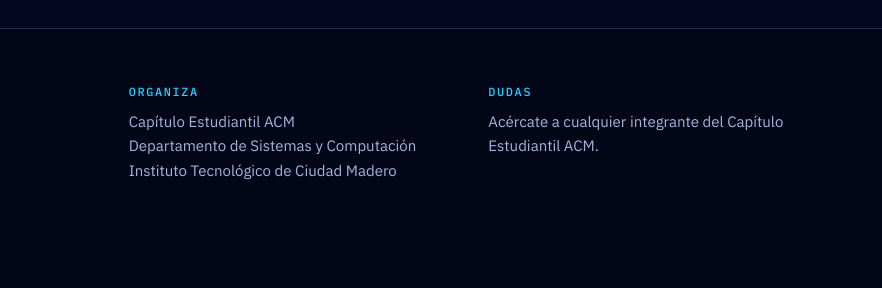
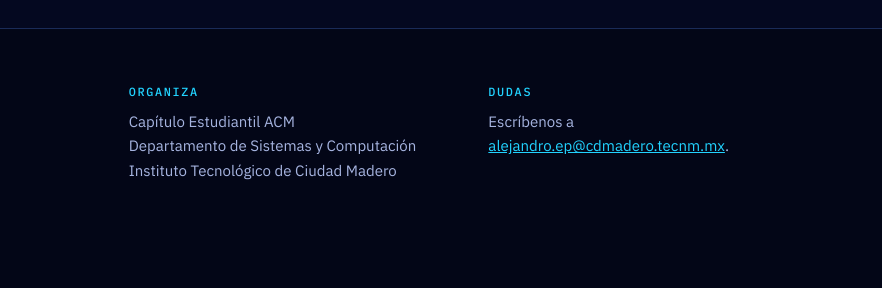
Before and after one commit to alexsdx/expo-sistemas-2026, a plain HTML site: page index.html in a window 1280 px wide. Shown: the part 10988-11276 px from the top of the page, 398-1280 px from the left. Drawn offline with Linux system fonts and the light colour scheme.

Commit message:
Agrega el correo de contacto para dudas
Co-Authored-By: Claude Opus 5.5 <noreply@anthropic.com>

```diff
--- a/index.html
+++ b/index.html
@@ -554,7 +554,7 @@
       </div>
       <div>
         <h3>Dudas</h3>
-        <p id="contactoTexto">Acércate a cualquier integrante del Capítulo Estudiantil ACM.</p>
+        <p id="contactoTexto">Escríbenos a <a href="mailto:alejandro.ep@cdmadero.tecnm.mx?subject=Dudas%20Expo%20Sistemas%202026">alejandro.ep@cdmadero.tecnm.mx</a>.</p>
       </div>
     </div>
     <p class="pie__fin">Ingeniería en Sistemas Computacionales · Ciudad Madero, Tamaulipas · 2026</p>
--- a/script.js
+++ b/script.js
@@ -11,9 +11,9 @@
 // registro muestran "Registro disponible muy pronto".
 const REGISTRO_URL = "https://docs.google.com/forms/d/e/1FAIpQLSd-aXR1J59yGKvjqS3DULU3XkwTsxgL9x-Vsbn6Y-oM1TjRWQ/viewform";
 
-// Contacto para dudas. Ejemplo: "Escríbenos a correo@ejemplo.mx" o
-// "Instagram: @capitulo". Si queda vacío se usa el texto de index.html.
-const CONTACTO = "";
+// Correo de contacto para dudas (aparece en el pie como enlace "mailto").
+// Si queda vacío se usa el texto de index.html.
+const CONTACTO = "alejandro.ep@cdmadero.tecnm.mx";
 
 // Fechas (hora del centro de México, UTC-6).
 const CIERRE_REGISTRO = new Date("2026-11-28T00:00:00-06:00"); // fin del 27 de noviembre
@@ -97,7 +97,12 @@ pintarRegistro();
 
 /* ---------- Contacto ---------- */
 if (CONTACTO.trim() !== "") {
-  $("#contactoTexto").textContent = CONTACTO;
+  const correo = CONTACTO.trim();
+  const p = $("#contactoTexto");
+  const a = document.createElement("a");
+  a.href = "mailto:" + correo + "?subject=" + encodeURIComponent("Dudas Expo Sistemas 2026");
+  a.textContent = correo;
+  p.replaceChildren("Escríbenos a ", a, ".");
 }
 
 /* ---------- Cuenta regresiva ---------- */
--- a/styles.css
+++ b/styles.css
@@ -569,6 +569,7 @@ h3 { font-family: var(--display); font-weight: 700; font-size: 1.2rem; line-heig
 .pie__logo { font-family: var(--display); font-weight: 900; font-style: italic; font-size: 1.5rem; color: #fff; letter-spacing: .02em; }
 .pie__logo b { color: var(--cyan); }
 .pie p { color: var(--muted); font-size: .94rem; }
+#contactoTexto a { overflow-wrap: anywhere; }
 .pie__lema { margin-top: 10px; font-style: italic; color: #cfd9f7 !important; }
 .pie h3 { font-family: var(--mono); font-weight: 500; font-size: .74rem; letter-spacing: .14em; text-transform: uppercase; color: var(--cyan); margin-bottom: 10px; }
 .pie__fin { margin-top: 44px; padding-top: 20px; border-top: 1px solid rgba(86, 140, 255, .14); text-align: center; font-family: var(--mono); font-size: .72rem !important; letter-spacing: .08em; }
```
